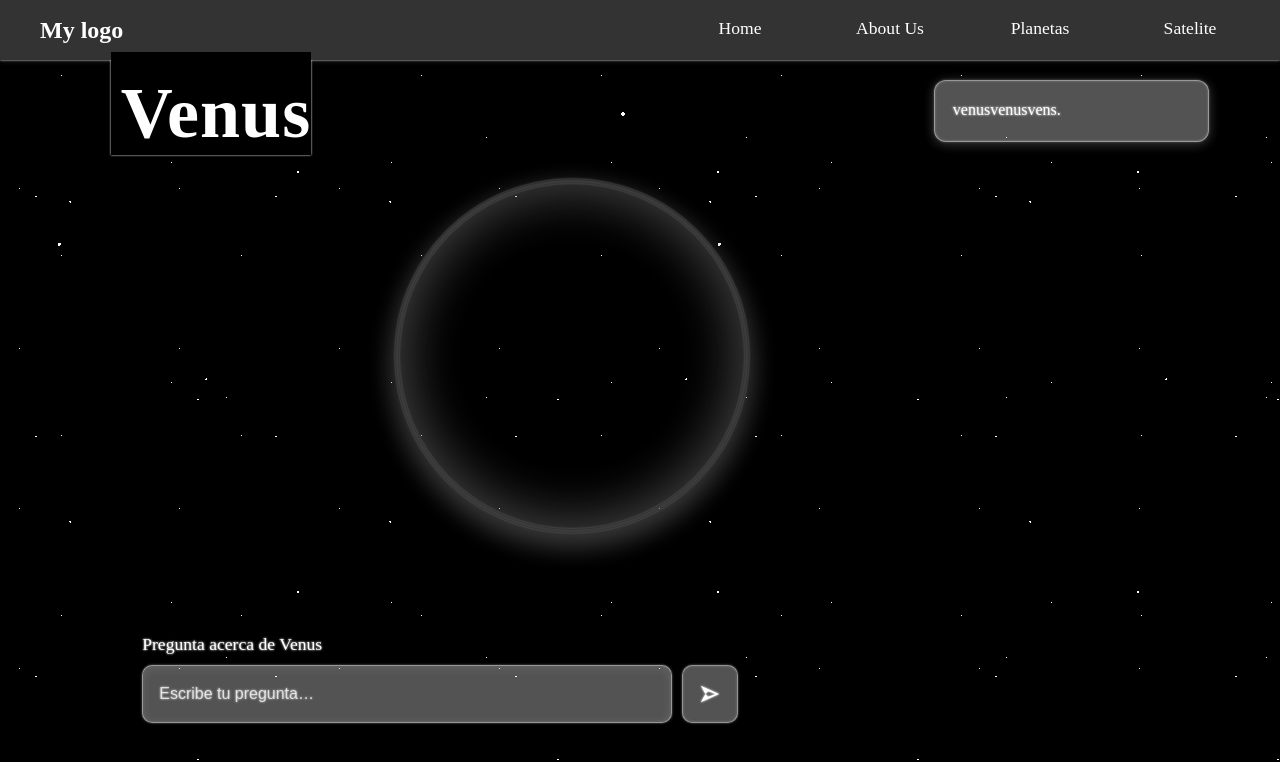
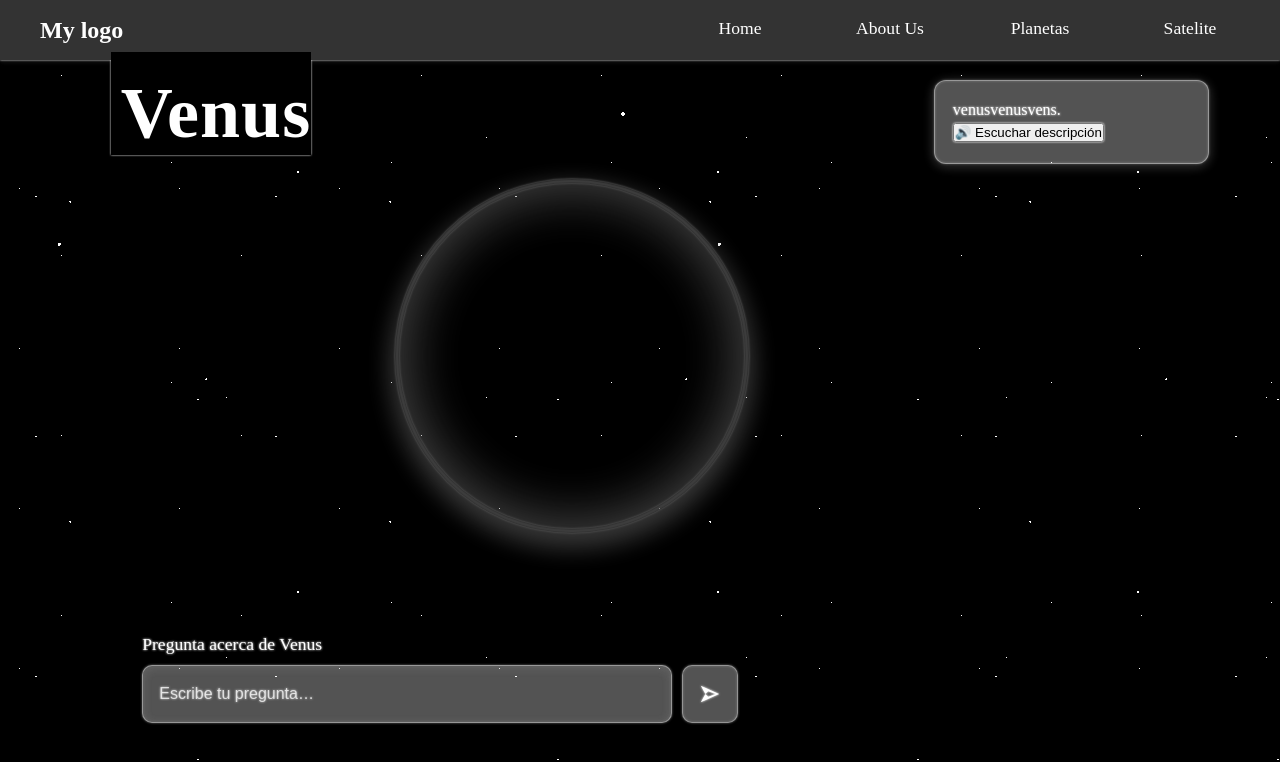
Before and after one commit to fabian-montes/NASAHackathon, a React (Vite) app in the folder frontend/: page /PlanetTemplate in a window 1280 px wide. Shown: the top 762 px of the page. Built offline with nearby package versions, Linux system fonts and the light colour scheme.

Commit message:
Implementación de repoduccion de voz

```diff
--- a/frontend/src/components/PlanetTemplate.jsx
+++ b/frontend/src/components/PlanetTemplate.jsx
@@ -183,6 +183,24 @@ export default function PlanetTemplate({
     setValue("");
   };
 
+  const handlePlay = async () => {
+    try {
+      const res = await fetch("http://localhost:3000/tts", {
+        method: "POST",
+        headers: { "Content-Type": "application/json" },
+        body: JSON.stringify({ text: final.description }),
+      });
+      if (!res.ok) throw new Error("Error al generar audio");
+
+      const blob = await res.blob();
+      const url = URL.createObjectURL(blob);
+      const audio = new Audio(url);
+      audio.play();
+    } catch (e) {
+      alert("Error al reproducir: " + e.message);
+    }
+  };
+
   return (
     <div className="planet-root">
       <div
@@ -202,7 +220,10 @@ export default function PlanetTemplate({
         />
 
         <aside className="desc">
-          <p>{final.description}</p>
+        <p>{final.description}</p>
+        <button onClick={handlePlay} className="play-btn" aria-label="Reproducir descripción">
+            🔊 Escuchar descripción
+        </button>
         </aside>
 
         <div className="qa">
```
